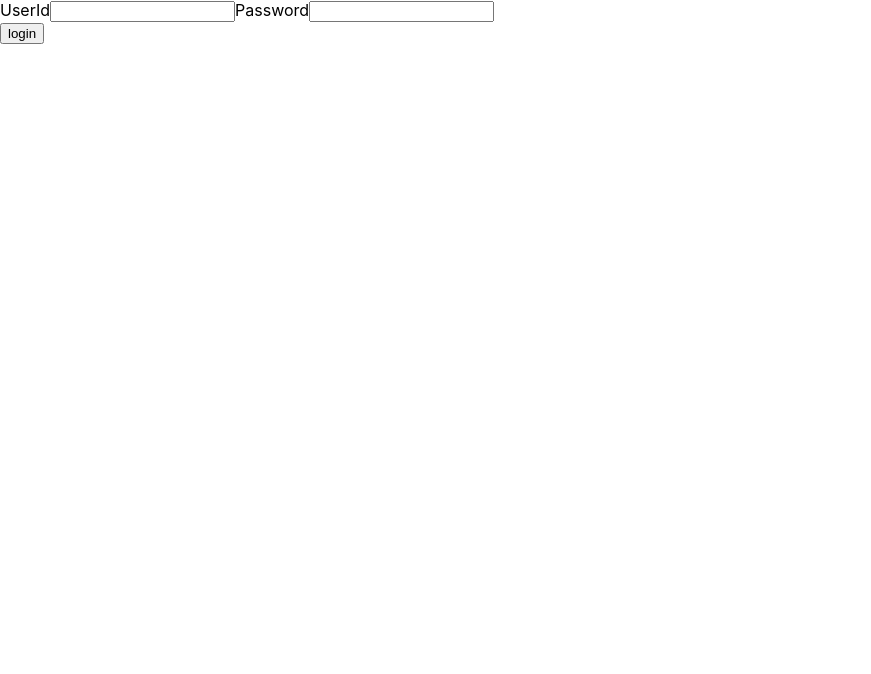
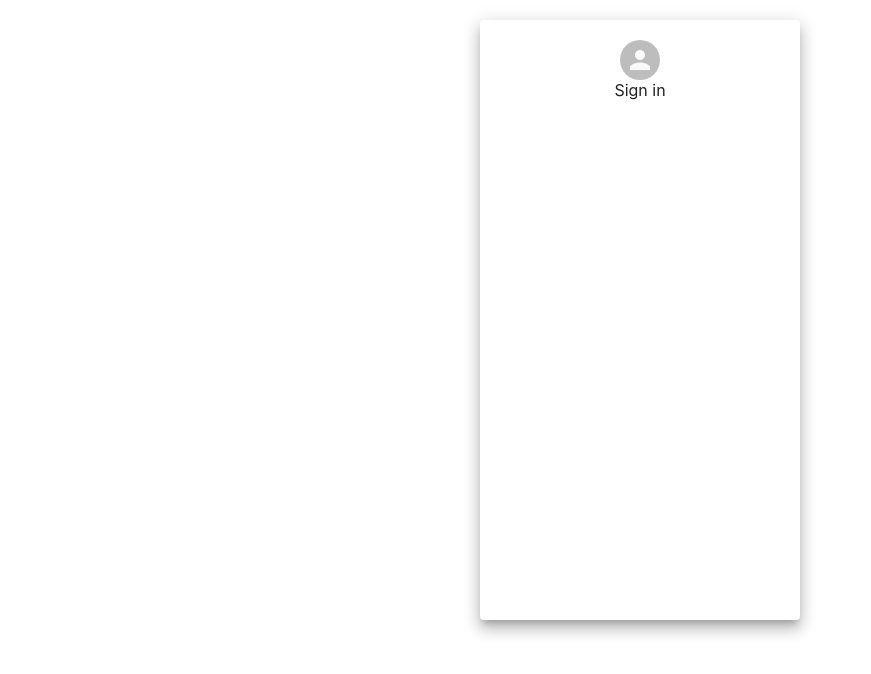
Before and after one commit to kyjin8/gyerantalk.io, a React (Create React App) app in the folder frontend/: page / in a window 1280 px wide. Shown: the top 674 px of the page, without its empty margins (0-871 px from the left). Built offline with nearby package versions, Linux system fonts and the light colour scheme.

Commit message:
material

```diff
--- a/frontend/package.json
+++ b/frontend/package.json
@@ -3,6 +3,7 @@
   "version": "0.1.0",
   "private": true,
   "dependencies": {
+    "@material-ui/core": "^4.11.3",
     "@testing-library/jest-dom": "^5.11.4",
     "@testing-library/react": "^11.1.0",
     "@testing-library/user-event": "^12.1.10",
--- a/frontend/src/components/LoginPage.js
+++ b/frontend/src/components/LoginPage.js
@@ -2,6 +2,8 @@ import React, {useState} from 'react';
 // import {useDispatch} from 'react-redux';
 // import { loginUser } from '../../../_actions/user_action';
 // import { withRouter } from 'react-router-dom';
+import { Grid, Paper, Avatar } from '@material-ui/core';
+
 
 const LoginPage = (props) => {
 
@@ -24,19 +26,37 @@ const LoginPage = (props) => {
         }
         console.log(body);
     }
+
+    const paperStyle = {
+        padding : 20,
+        height : '70vh',
+        width : 280,
+        margin : '20px auto',
+    }
+
     return (
-        <div>
-            <form onSubmit={onSubmitHandler}>
-                <label>UserId</label>
-                <input type="text" value={UserId} onChange={onUserIdHandler} />
-                <label>Password</label>
-                <input type="password" value={Password} onChange={onPasswordHandler} />
-                <br />
-                <button type="submit">
-                    login
-                </button>
-            </form>
-        </div>
+        <Grid>
+            <Paper elevation={10} style={paperStyle}>
+                <Grid align="center">
+                    <Avatar></Avatar>
+                    Sign in
+
+                </Grid>
+            </Paper>
+        </Grid>
+        // <div>
+        //     <form onSubmit={onSubmitHandler}>
+        //         <label>UserId</label>
+        //         <input type="text" value={UserId} onChange={onUserIdHandler} />
+        //         <label>Password</label>
+        //         <input type="password" value={Password} onChange={onPasswordHandler} />
+        //         <br />
+        //         <button type="submit">
+        //             login
+        //         </button>
+        //     </form>
+        // </div>
+
     )
 }
 
```
Also changed, not shown: 1 other file (tests, documents, lock files or other folders).
